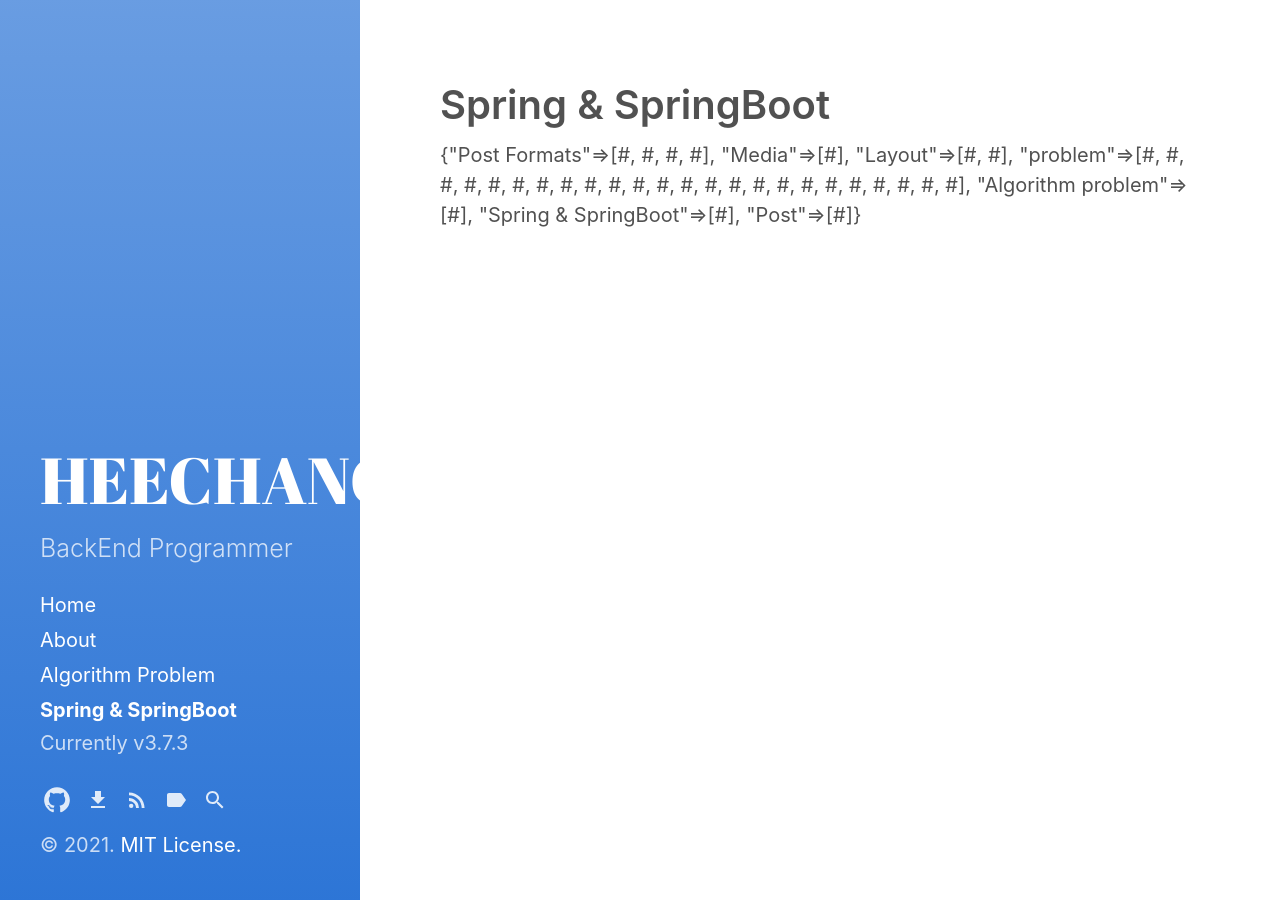
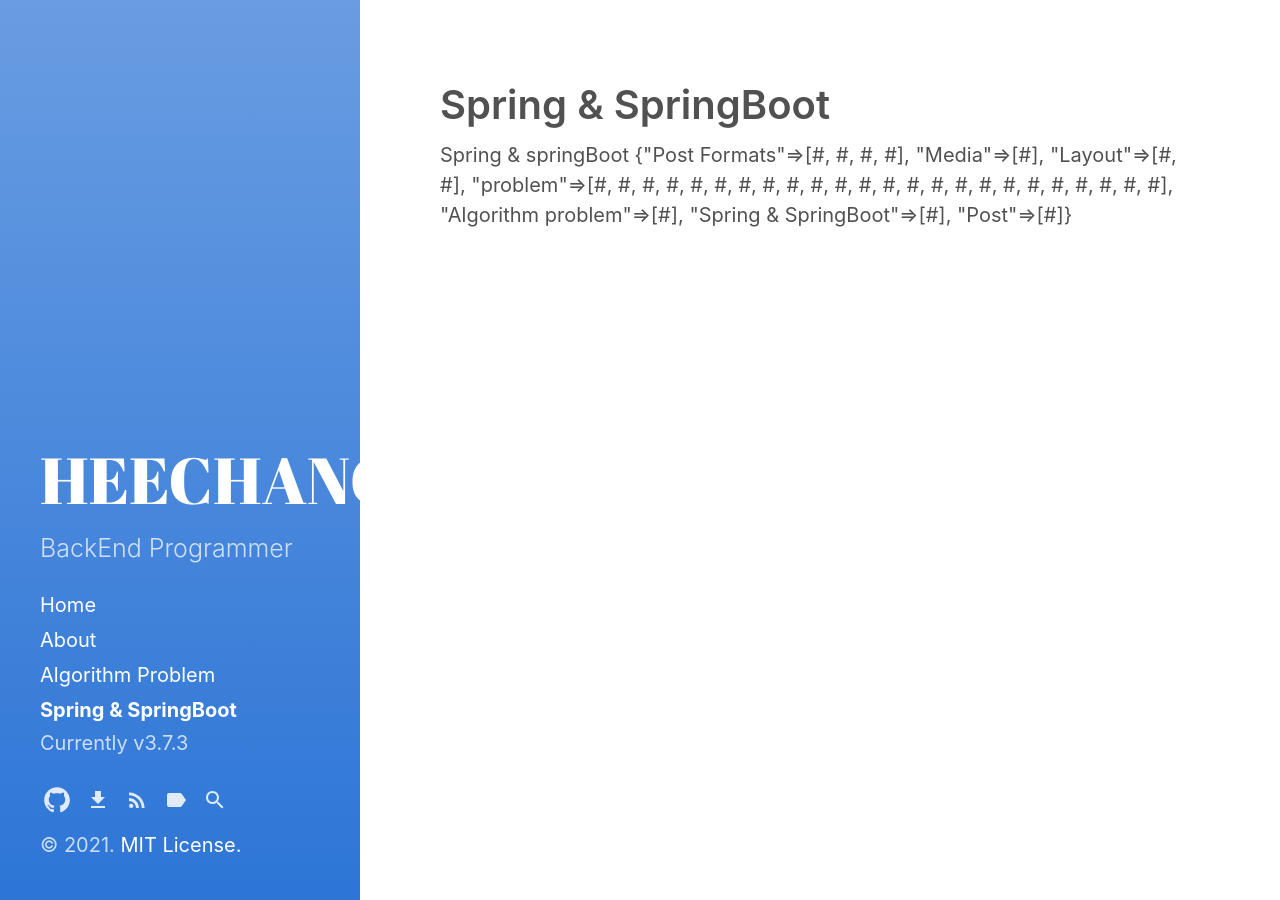
Before and after one commit to HEECHANG7832/HEECHANG7832.github.io, a Jekyll site: the page built from category/Spring & SpringBoot.md, in a window 1280 px wide. Built offline with Jekyll 4.4.1, drawn with Linux system fonts in a browser that asks for light colours.

Commit message:
edit category

```diff
--- a/_layouts/category.html
+++ b/_layouts/category.html
@@ -8,6 +8,7 @@
 
 <ul class="posts-list">
   {% assign category = page.category | default: page.title %}
+  {{category}}
   {{site.categories}}
   {{site.categories[category]}}
   {% for post in site.categories[category] %}
```
